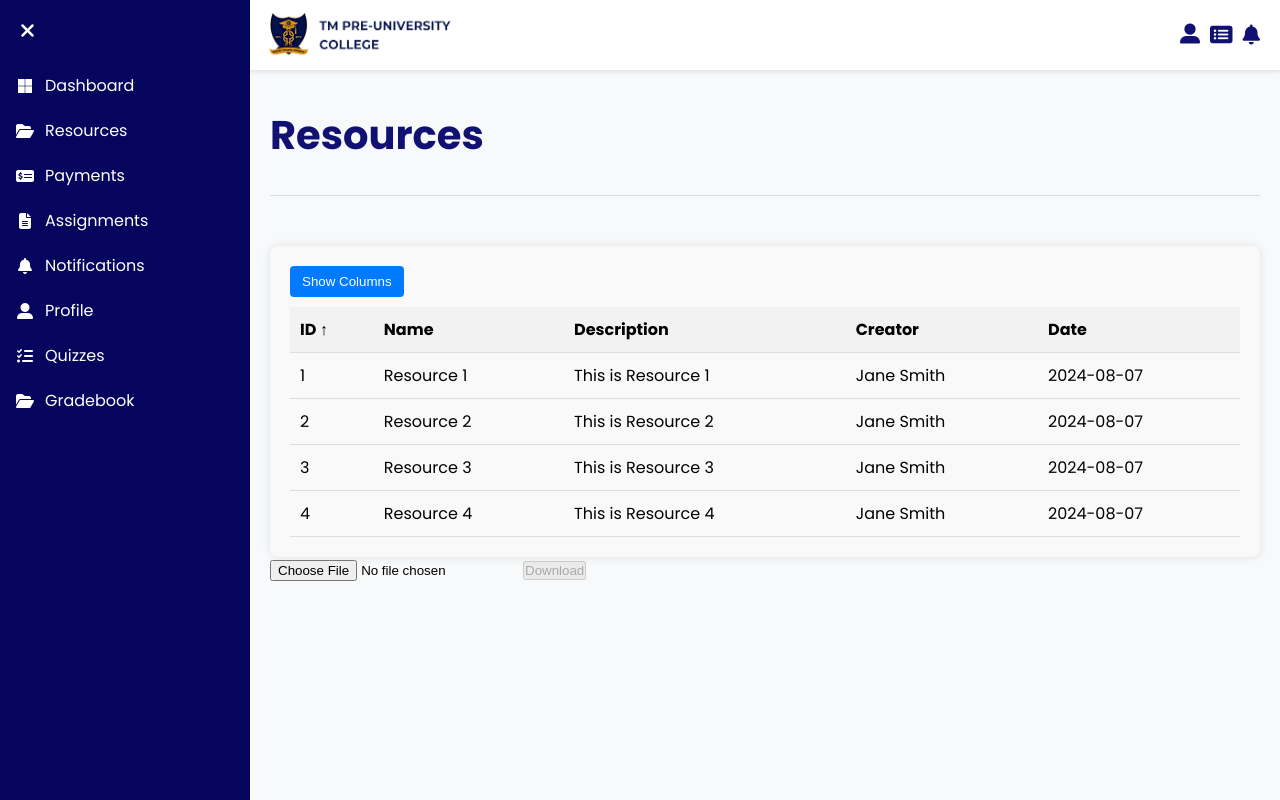
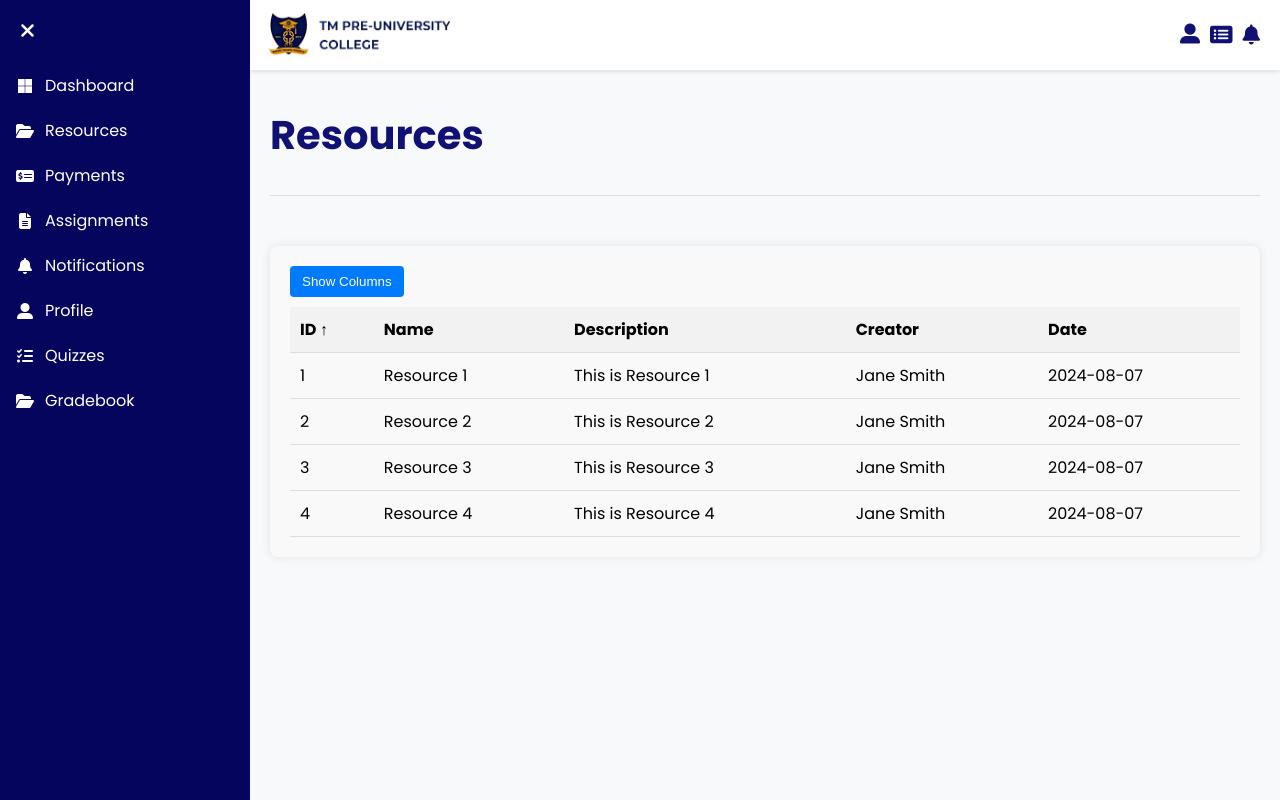
Before and after one commit to SelasiHyp/novaHive-work, a React (Create React App) app in the folder tmpuc_site/: page /Student/Resources in a window 1280 px wide. Built offline with nearby package versions, Linux system fonts and the light colour scheme.

Commit message:
removed upload buttons

```diff
--- a/tmpuc_site/src/Pages/Student/ResourcesPage.js
+++ b/tmpuc_site/src/Pages/Student/ResourcesPage.js
@@ -46,7 +46,7 @@ function ResourcesPage() {
 
 
 
-        <FileUploadDownload/>
+        {/* <FileUploadDownload/> */}
         </div>
       </div>
     </div>
```
